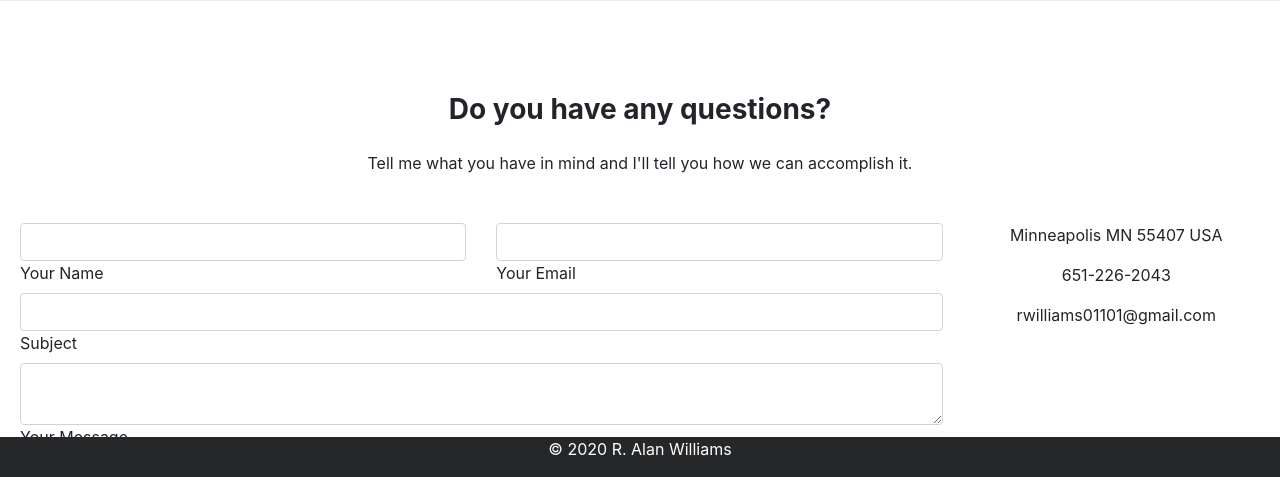
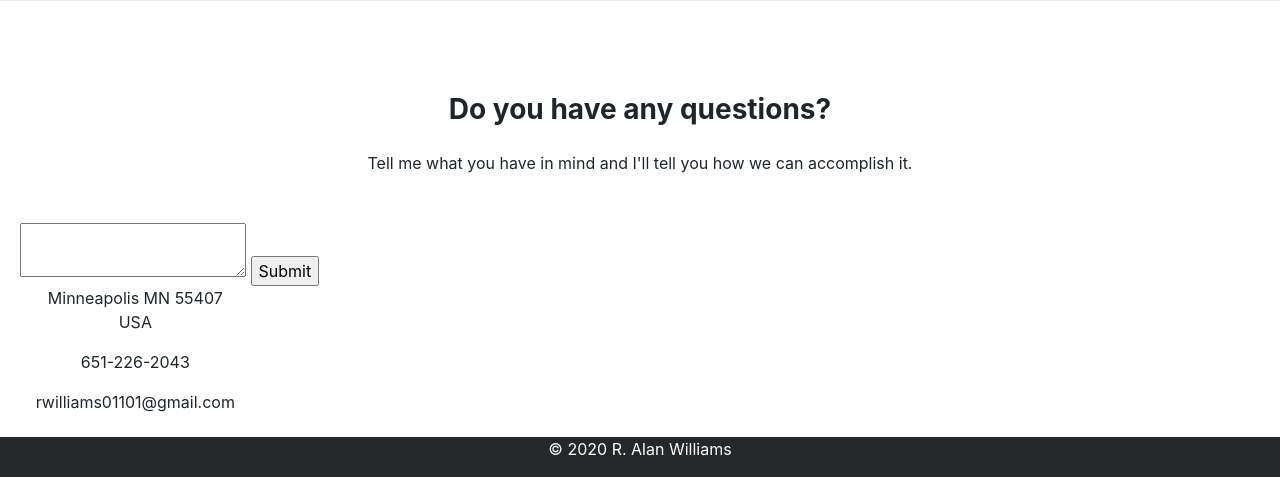
Before and after one commit to rwilliams01101/Portfolio, a PHP site: page /contact.php in a window 1280 px wide. Shown: the part 323-800 px from the top of the page. Run offline with PHP 8.4, Linux system fonts and the light colour scheme; data that the repository does not hold is empty.

Commit message:
per walkthrough

```diff
--- a/contact.php
+++ b/contact.php
@@ -1,6 +1,6 @@
 <?php
 if($_POST["message"]) {
-    mail("your@email.address", "Form to email message", $_POST["message"], "From: an@email.address");
+    mail("rwilliams01101@gmail.com", "Form to email message", $_POST["message"], "From: an@email.address");
 }
 ?>
 <!doctype html>
@@ -71,12 +71,16 @@ if($_POST["message"]) {
     <div class="row">
         <div class="col-md-9 mb-md-0 mb-5">
 
+        <form method="post" action="contact.php">
+    <textarea name="message"></textarea>
+    <input type="submit">
+</form>
 
 
 
 
 
-            <form id="contact-form" name="contact-form" method="post" action="contact.php">
+            <!-- <form id="contact-form" name="contact-form" method="post" action="contact.php">
                 <div class="row">
                     <div class="col-md-6">
                         <div class="md-form mb-0">
@@ -120,7 +124,7 @@ if($_POST["message"]) {
                 <a class="btn btn-primary" onclick="document.getElementById('contact-form').submit();">Send</a>
             </div>
             <div class="status"></div>
-        </div>
+        </div> -->
 
         <div class="col-md-3 text-center">
             <ul class="list-unstyled mb-0">
--- a/mail.php
+++ /dev/null
@@ -1,5 +0,0 @@
-<?php
-if($_POST["message"]) {
-    mail("rwilliams01101@gmail.com", "Form to email message", $_POST["message"], "From: an@email.address");
-}
-?>
```
